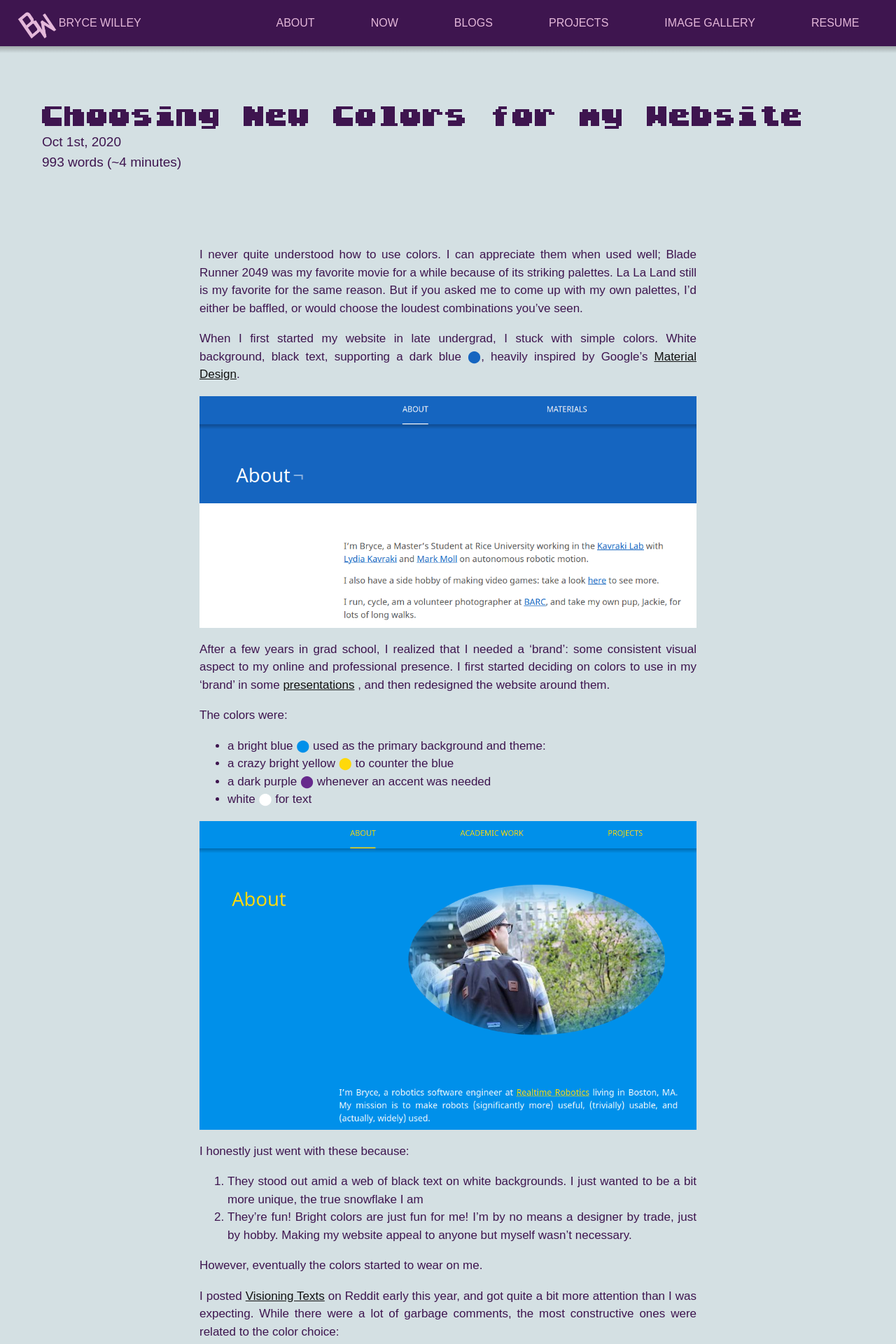
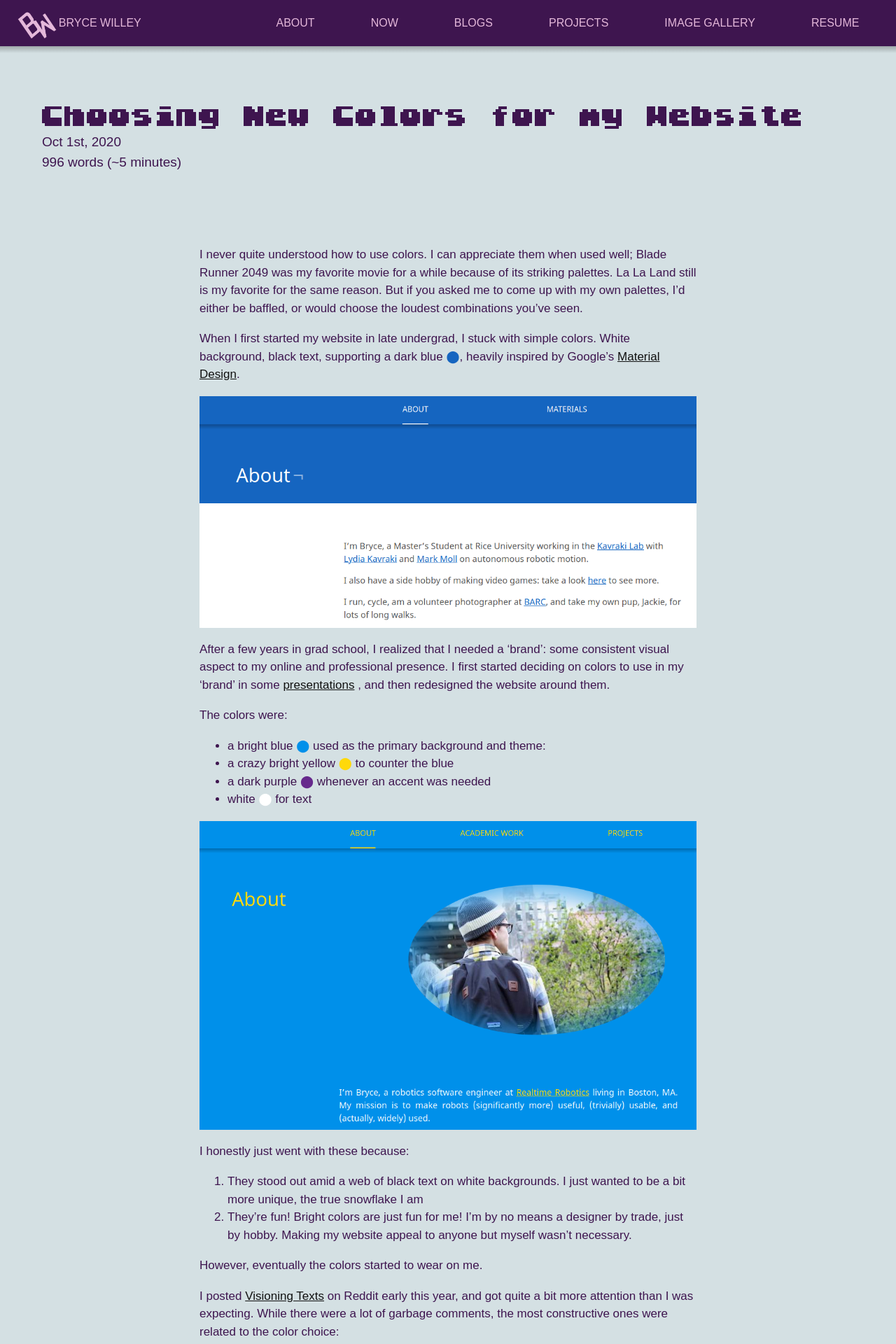
Before and after one commit to BryceStevenWilley/BryceStevenWilley.github.io, a Jekyll site: the page built from _posts/2020-09-27-choosing_colors.md, in a window 1280 px wide. Shown: the top 1920 px of the page at 70% size. Built offline with Jekyll 4.4.1, drawn with Linux system fonts in a browser that asks for light colours; part of the change alters nothing that is shown; some of the changed text lies outside the part shown.

```diff
--- a/_config.yml
+++ b/_config.yml
@@ -21,13 +21,16 @@ baseurl: "" # the subpath of your site, e.g. /blog
 url: "https://brycestevenwilley.github.io" # the base hostname & protocol for your site, e.g. http://example.com
 github_username: BryceStevenWilley
 twitter_username: wowitisbryce
-mastodon_instance: weirder.earth
+mastodon_instance: mastodon.publicinterest.town
 mastodon_username: brycew
 gpg_keys: assets/gpg_key.gpg.txt
 show_rss: True
 
 # Build settings
 markdown: kramdown
+kramdown:
+  footnote_prefix: "footnote"
+  footnote_backlink: "[go back to reference]"
 #theme: minima
 plugins:
   - jekyll-feed
--- a/_includes/head.html
+++ b/_includes/head.html
@@ -7,7 +7,6 @@
   {% if page.use_math %}
   {% include _mathjax_support.html %}
   {% endif %}
-
 
   <title>{% if page.title %}{{ page.title }}{% else %}{{ site.title }}{% endif %}</title>
   <meta name="description" content="{% if page.description %}{{ page.description }}{% else %}{% if page.excerpt %}{{ page.excerpt | strip_html | strip_newlines | truncate: 160 }}{% else %}{{ site.description }}{% endif %}{% endif %}">
--- a/_sass/utilities/_layout.scss
+++ b/_sass/utilities/_layout.scss
@@ -11,7 +11,7 @@
 }
 
 div {
-    text-align: justify;
+    /* text-align: justify; */ /* I like ragged edges, easier to read. */
     text-justify: none;
 }
 
```
